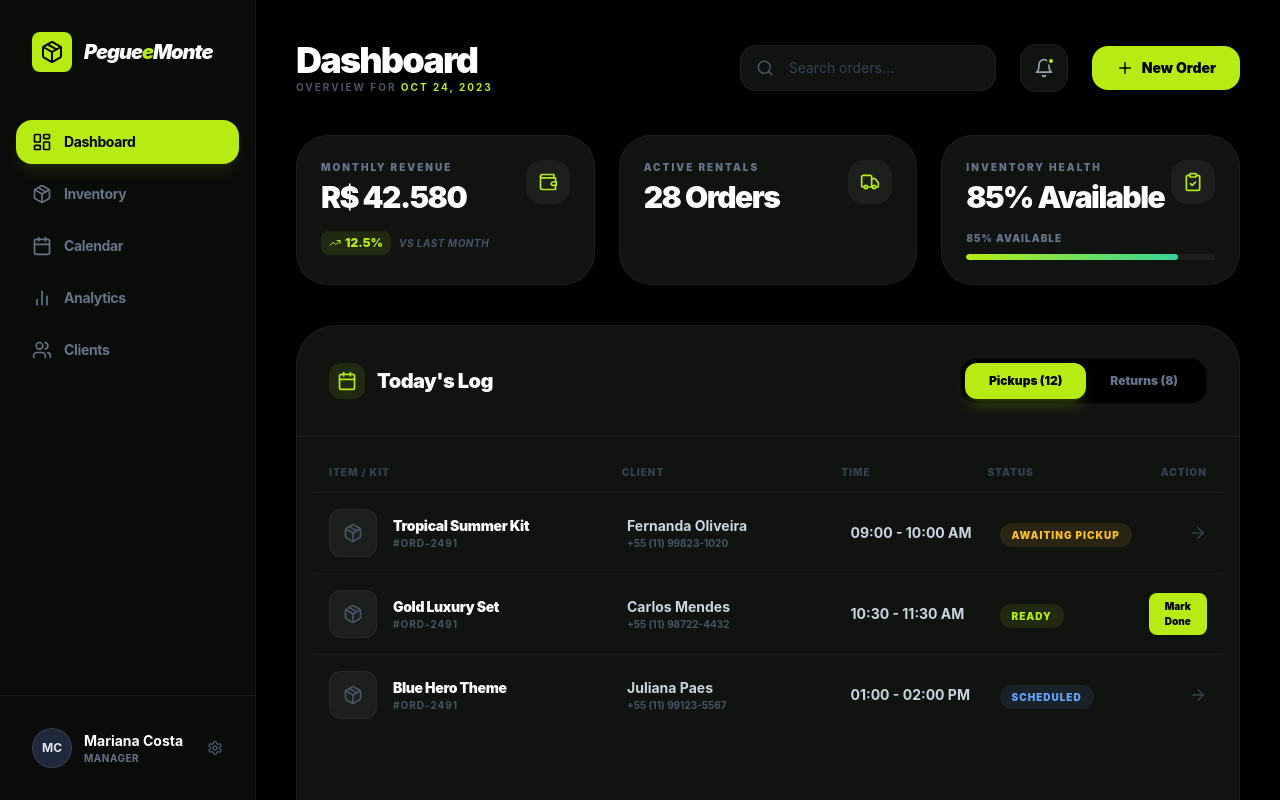
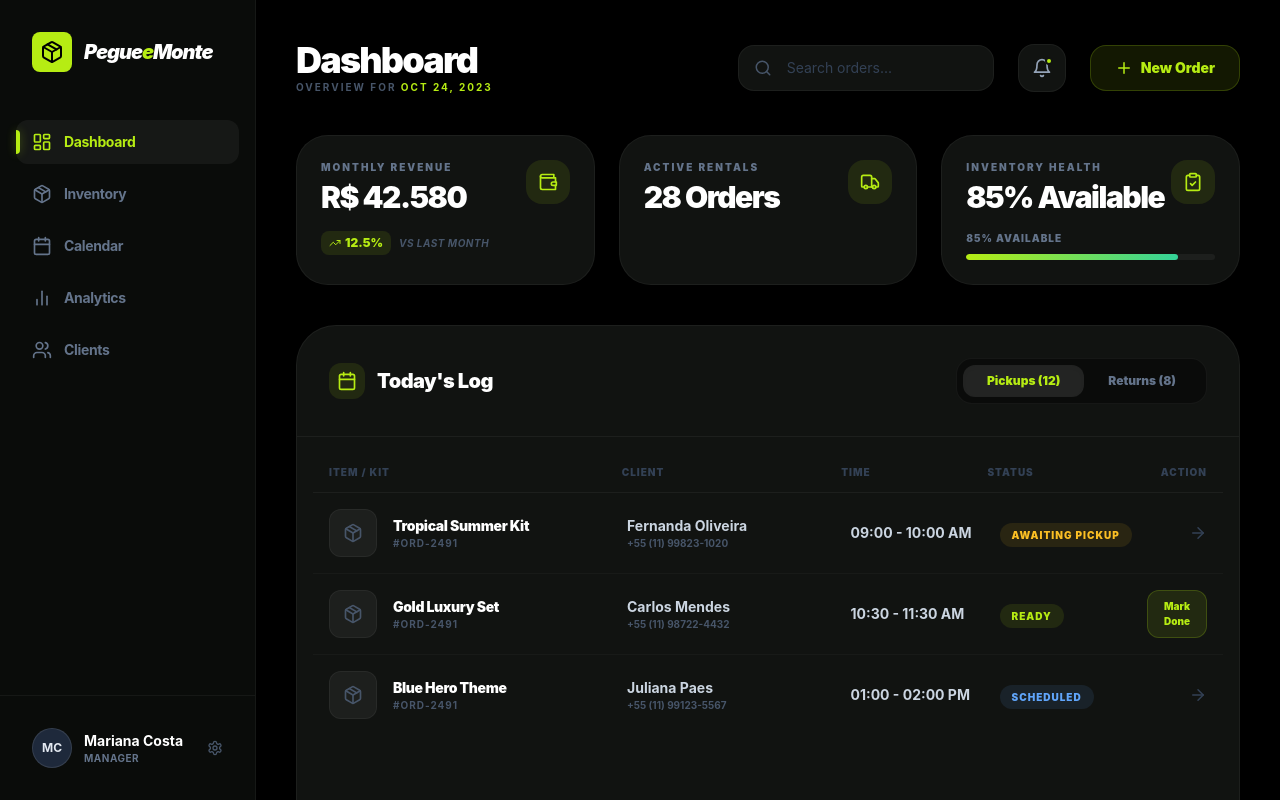
Before and after one commit to jcj-junior/peguemonte, a React (Vite) app: page / in a window 1280 px wide. Shown: the top 800 px of the page. Built offline with nearby package versions, Linux system fonts and the light colour scheme; no server answers; the database is empty.

Commit message:
\UX: Ajuste de contraste para maior conforto visual (Soft Design Pass)"

```diff
--- a/src/App.jsx
+++ b/src/App.jsx
@@ -7,10 +7,11 @@ import { LayoutDashboard, Package, Calendar, Settings, Plus, BarChart2, Users }
 const NavButton = ({ active, onClick, icon: Icon, label }) => (
     <button
         onClick={onClick}
-        className={`w-full flex items-center gap-3 px-4 py-3 rounded-2xl transition-all duration-300 group ${active ? 'bg-[#b6ec13] text-black shadow-lg shadow-[#b6ec13]/10' : 'text-slate-500 hover:text-white hover:bg-white/5'
+        className={`w-full flex items-center gap-3 px-4 py-3 rounded-xl transition-all duration-300 group relative ${active ? 'bg-white/5 text-[#b6ec13]' : 'text-slate-500 hover:text-slate-300 hover:bg-white/[0.03]'
             }`}
     >
-        <Icon size={20} className={active ? 'text-black' : 'group-hover:scale-110 transition-transform'} />
+        {active && <div className="absolute left-0 w-1 h-6 bg-[#b6ec13] rounded-r-lg shadow-[0_0_10px_#b6ec1355]" />}
+        <Icon size={20} className={active ? 'text-[#b6ec13]' : 'group-hover:scale-110 transition-transform'} />
         <span className="text-sm font-bold tracking-tight">{label}</span>
     </button>
 )
--- a/src/components/Bookings.jsx
+++ b/src/components/Bookings.jsx
@@ -46,7 +46,7 @@ const BookingCard = memo(({ booking, items, statusMap, onEdit, onDelete, onStatu
                 <div className="flex gap-2">
                     <button
                         onClick={() => onEdit(booking)}
-                        className="p-2 bg-slate-900/50 rounded-xl text-[#b6ec13] hover:bg-[#b6ec13] hover:text-black transition-all border border-white/5"
+                        className="p-2 bg-slate-900/50 rounded-xl text-[#b6ec13] border border-[#b6ec13]/20 hover:bg-[#b6ec13] hover:text-black transition-all"
                     >
                         <Edit size={16} />
                     </button>
--- a/src/components/Dashboard.jsx
+++ b/src/components/Dashboard.jsx
@@ -11,7 +11,7 @@ const StatCard = ({ title, value, icon: Icon, trend, color, progress }) => (
                 <p className="text-[10px] font-black text-slate-500 uppercase tracking-[0.2em] mb-1">{title}</p>
                 <p className="text-3xl font-black text-white tracking-tighter">{value}</p>
             </div>
-            <div className={`p-3 rounded-2xl bg-white/5 text-[#b6ec13] group-hover:bg-[#b6ec13] group-hover:text-black transition-all`}>
+            <div className={`p-3 rounded-2xl bg-[#b6ec13]/10 text-[#b6ec13] group-hover:bg-[#b6ec13] group-hover:text-black transition-all`}>
                 <Icon size={20} />
             </div>
         </div>
@@ -81,11 +81,11 @@ const LogItem = ({ item, client, phone, time, status, type }) => {
             </div>
             <div className="col-span-1 flex justify-end">
                 {status === 'ready' ? (
-                    <button className="bg-[#b6ec13] text-black text-[10px] font-black px-3 py-1.5 rounded-lg active:scale-95 transition-all">
+                    <button className="bg-[#b6ec13]/10 text-[#b6ec13] border border-[#b6ec13]/20 text-[10px] font-black px-4 py-2 rounded-xl active:scale-95 hover:bg-[#b6ec13] hover:text-black transition-all">
                         Mark Done
                     </button>
                 ) : (
-                    <ArrowRight size={18} className="text-slate-700 cursor-pointer hover:text-white transition-colors" />
+                    <ArrowRight size={18} className="text-slate-700 cursor-pointer hover:text-[#b6ec13] transition-colors" />
                 )}
             </div>
         </div>
@@ -190,7 +190,7 @@ export default function Dashboard({ onNavigate = () => { } }) {
                     </button>
                     <button
                         onClick={() => onNavigate('calendar', true)}
-                        className="px-6 py-3 bg-[#b6ec13] text-black font-black text-sm rounded-2xl hover:bg-[#c4f526] active:scale-95 transition-all flex items-center gap-2"
+                        className="px-6 py-3 bg-[#b6ec13]/10 border border-[#b6ec13]/20 text-[#b6ec13] font-black text-sm rounded-2xl hover:bg-[#b6ec13] hover:text-black active:scale-95 transition-all flex items-center gap-2"
                     >
                         <Plus size={18} /> New Order
                     </button>
@@ -213,16 +213,16 @@ export default function Dashboard({ onNavigate = () => { } }) {
                         </div>
                         <h2 className="text-xl font-black text-white tracking-tight">Today's Log</h2>
                     </div>
-                    <div className="bg-black p-1 rounded-2xl flex border border-white/5">
+                    <div className="bg-black/40 p-1.5 rounded-2xl flex border border-white/5">
                         <button
                             onClick={() => setActiveTab('pickups')}
-                            className={`px-6 py-2.5 rounded-xl text-xs font-black transition-all ${activeTab === 'pickups' ? 'bg-[#b6ec13] text-black shadow-lg shadow-[#b6ec13]/20' : 'text-slate-500 hover:text-slate-300'}`}
+                            className={`px-6 py-2 rounded-xl text-xs font-black transition-all ${activeTab === 'pickups' ? 'bg-white/10 text-[#b6ec13] shadow-inner' : 'text-slate-500 hover:text-slate-300'}`}
                         >
                             Pickups (12)
                         </button>
                         <button
                             onClick={() => setActiveTab('returns')}
-                            className={`px-6 py-2.5 rounded-xl text-xs font-black transition-all ${activeTab === 'returns' ? 'bg-[#b6ec13] text-black shadow-lg shadow-[#b6ec13]/20' : 'text-slate-500 hover:text-slate-300'}`}
+                            className={`px-6 py-2 rounded-xl text-xs font-black transition-all ${activeTab === 'returns' ? 'bg-white/10 text-[#b6ec13] shadow-inner' : 'text-slate-500 hover:text-slate-300'}`}
                         >
                             Returns (8)
                         </button>
--- a/src/components/Inventory.jsx
+++ b/src/components/Inventory.jsx
@@ -21,7 +21,7 @@ const ItemCard = memo(({ item, onEdit, onDelete }) => (
             <div className="absolute top-3 right-3 flex gap-2 opacity-0 group-hover:opacity-100 transition-all transform translate-y-2 group-hover:translate-y-0">
                 <button
                     onClick={() => onEdit(item)}
-                    className="p-2 bg-slate-900/90 rounded-xl text-[#b6ec13] hover:bg-[#b6ec13] hover:text-black transition-all shadow-xl backdrop-blur-md"
+                    className="p-2 bg-slate-900/50 rounded-xl text-[#b6ec13] border border-[#b6ec13]/20 hover:bg-[#b6ec13] hover:text-black transition-all"
                     title="Editar item"
                 >
                     <Edit size={18} />
--- a/src/index.css
+++ b/src/index.css
@@ -3,14 +3,16 @@
 @tailwind utilities;
 
 :root {
-  --background: #0f172a;
-  --foreground: #f8fafc;
+  --background: #080808;
+  --foreground: #e2e8f0;
 }
 
 body {
   background-color: var(--background);
   color: var(--foreground);
   font-family: 'Inter', system-ui, -apple-system, sans-serif;
+  -webkit-font-smoothing: antialiased;
+  -moz-osx-font-smoothing: grayscale;
 }
 
 .glass {
```
